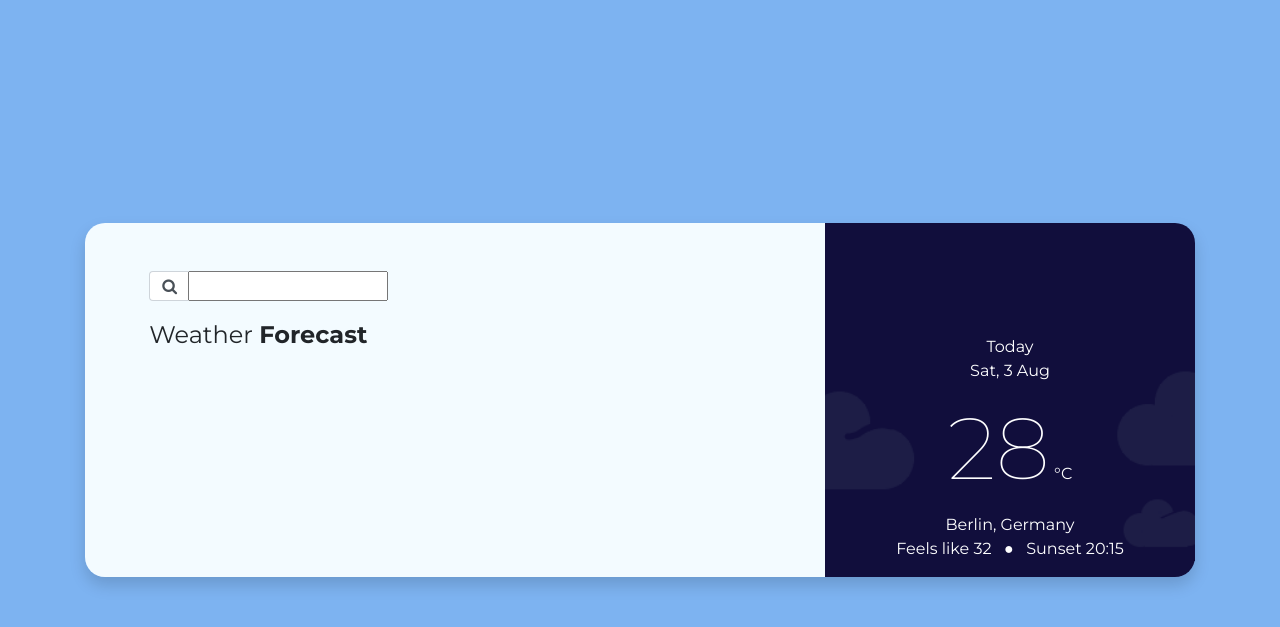
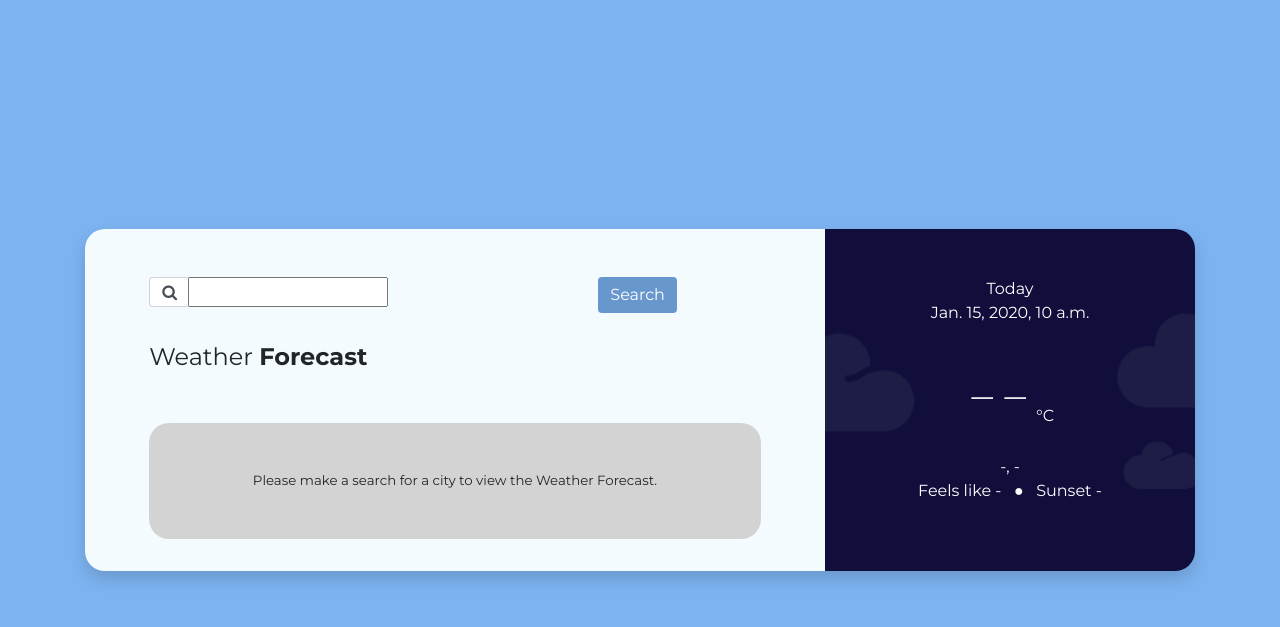
Before and after one commit to Soban-Farhan/WeatherForecast, a Django app: template frontend/templates/index.html in a window 1280 px wide. Shown: the top 627 px of the page. Run offline with Django 3.2, Linux system fonts and the light colour scheme; the template is opened without the code that fills it: most values are stand-ins (such as "Sample title", 1, 10 or a date in 2020); some libraries are stand-ins or nearby versions.

Commit message:
Changes
Some changes for form validation and some design changes

```diff
--- a/assets/css/style.css
+++ b/assets/css/style.css
@@ -2,3 +2,19 @@ body {
     background-color: #7db3f1;
     font-family:  'Montserrat', 'Poppins' ;
 }
+
+.btn-primary {
+    background-color: #6897ce;
+    color: white;
+    border: none;
+}
+
+.btn-primary:hover {
+    background-color: rgb(57, 122, 196);
+    border: none;
+}
+
+#searchError {
+    color: red;
+    font-size: smaller;
+}
--- a/assets/scripts/input.js
+++ b/assets/scripts/input.js
@@ -28,4 +28,21 @@ $(document).ready( function() {
 
     $("#s2id_autogen1").css({ 'width': '75%', 'border': 'none' })
 
+    $('#citySearchForm').on('submit', function(e) {
+
+        $('#searchError').text("")
+
+        if ( $('input[name="cities"]').val() == "" ) {
+            $('#searchError').text("*Please select a city. Try Again.")
+            return e.preventDefault()
+        } else {
+            $("#dataSection").remove()
+            return e.preventDefault()
+        }
+
+        return e.preventDefault()
+
+    });
+
+
 });
--- a/frontend/templates/index.html
+++ b/frontend/templates/index.html
@@ -14,21 +14,35 @@
             <div class="row">
                 <div class="col-lg-8 p-0" id="detailedView" style="background-color: #f3fbff; border-radius: 20px 0px 0px 20px;">
                     <p class="p-3"></p>
-                    <form action="cityData">
+                    <form id="citySearchForm">
                         <div class="row">
                             <div class="col-7 col-5 offset-1">
-                                <div class="input-group mb-3">
+                                <div class="input-group mb-2">
                                     <div class="input-group-prepend">
                                         <span class="input-group-text bg-white border-right-0"><i class="fa fa-search"></i></span>
                                     </div>
                                     <!-- <input name="cities" class="form-control border-left-0 bg-white p-0"> -->
                                     <input name="cities">
                                 </div>
+                                <label id="searchError"></label>
+                            </div>
+                            <div class="col-2">
+                                <button type="submit" class="btn btn-primary"> Search </button>
                             </div>
                         </div>
                         <div class="row">
-                            <div class="col-11 offset-1">
+                            <div class="col-10 offset-1">
                                 <p style="font-size: x-large;"> Weather <b> Forecast </b></p>
+                                <p class="p-2"></p>
+                                <div id="WeatherReport">
+
+                                </div>
+                                <div style="border-radius: 20px; background-color: #D3D3D3;" id="dataSection">
+                                    <p class="p-5 m-0 text-center" style="font-size: smaller;">
+                                        Please make a search for a city to view the Weather Forecast.
+                                    </p>
+                                </div>
+                                <p class="p-2"></p>
                             </div>
                         </div>
                         <div class="row">
@@ -39,15 +53,16 @@
                     </form>
                 </div>
                 <div class="col-lg-4 p-0" id="cityView" style="background-color: #110e3c; border-radius: 0px 20px 20px 0px;">
-                    <p class="p-5"></p>
+                    <p class="p-3"></p>
                     <div class="p-0" style="background: url(/static/images/bg.png) no-repeat top left; background-size: cover; color: #fefeff;">
-                        <p class="text-center"> Today <br/> Sat, 3 Aug <br/>
-                            <span style="font-size: 65pt; font-weight: 100;">28</span>
+                        <p class="text-center"> Today <br/> {{ date }} <br/>
+                            <span style="font-size: 65pt; font-weight: 100;">--</span>
                             &deg;C <br/>
-                            Berlin, Germany <br/>
-                            Feels like 32 &nbsp; &#9679; &nbsp; Sunset 20:15
+                            -, - <br/>
+                            Feels like - &nbsp; &#9679; &nbsp; Sunset -
                         </p>
                     </div>
+                    <p class="p-3"></p>
                 </div>
             </div>
         </div>
--- a/frontend/urls.py
+++ b/frontend/urls.py
@@ -2,5 +2,5 @@ from django.urls import path, include
 from . import views
 
 urlpatterns = [
-    path('forcast/', views.index)
+    path('forecast/', views.index)
 ]
```
Also changed, not shown: frontend/views.py (+8 -1 lines).
